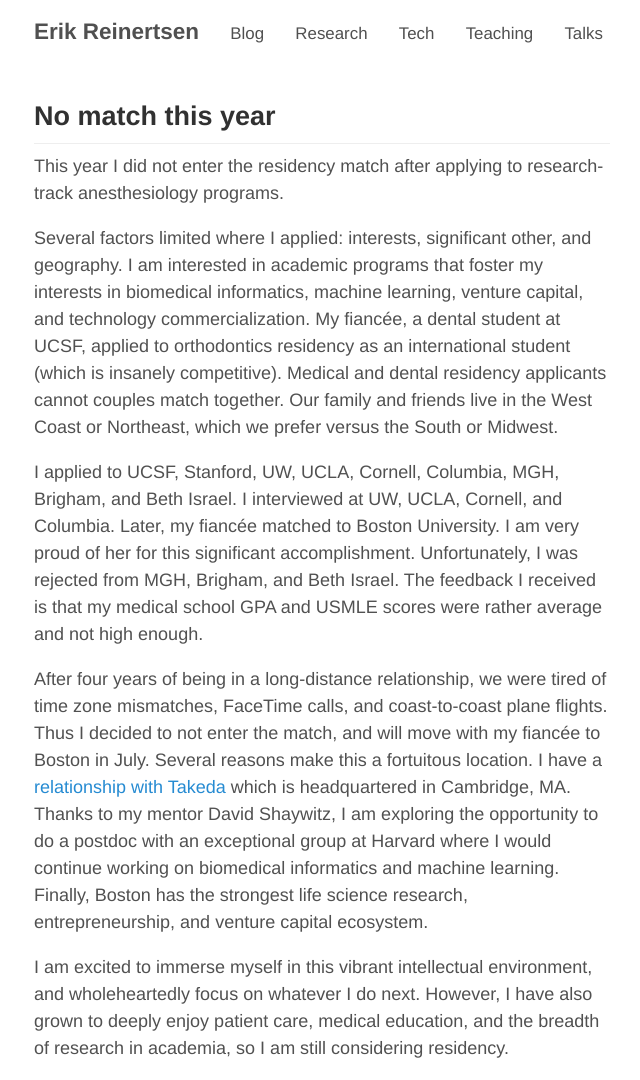
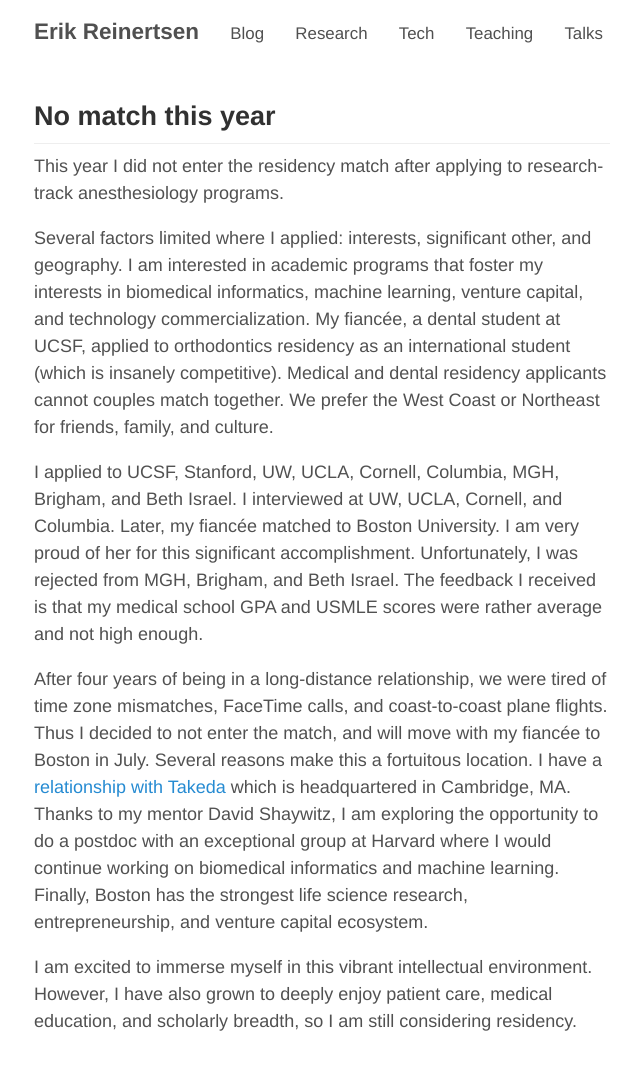
Before and after one commit to erikr/erikr.github.io, a Jekyll site: the page built from _posts/2019-02-21-no-match-this-year.md, in a window 1280 px wide. Shown: the whole page, without its empty margins (318-958 px from the left). Built offline with Jekyll 4.4.1, drawn with Linux system fonts in a browser that asks for light colours; nearby versions of some CDN libraries; comment, search, counter and statistics services are not loaded; after the commit the page ends 1053 px from its top, so only the background shows below that.

Commit message:
revised for brevity

```diff
--- a/_posts/2019-02-21-no-match-this-year.md
+++ b/_posts/2019-02-21-no-match-this-year.md
@@ -6,10 +6,10 @@
 
 This year I did not enter the residency match after applying to research-track anesthesiology programs.
 
-Several factors limited where I applied: interests, significant other, and geography. I am interested in academic programs that foster my interests in biomedical informatics, machine learning, venture capital, and technology commercialization. My fiancée, a dental student at UCSF, applied to orthodontics residency as an international student (which is insanely competitive). Medical and dental residency applicants cannot couples match together. Our family and friends live in the West Coast or Northeast, which we prefer versus the South or Midwest.
+Several factors limited where I applied: interests, significant other, and geography. I am interested in academic programs that foster my interests in biomedical informatics, machine learning, venture capital, and technology commercialization. My fiancée, a dental student at UCSF, applied to orthodontics residency as an international student (which is insanely competitive). Medical and dental residency applicants cannot couples match together. We prefer the West Coast or Northeast for friends, family, and culture.
 
 I applied to UCSF, Stanford, UW, UCLA, Cornell, Columbia, MGH, Brigham, and Beth Israel. I interviewed at UW, UCLA, Cornell, and Columbia. Later, my fiancée matched to Boston University. I am very proud of her for this significant accomplishment. Unfortunately, I was rejected from MGH, Brigham, and Beth Israel. The feedback I received is that my medical school GPA and USMLE scores were rather average and not high enough.
 
 After four years of being in a long-distance relationship, we were tired of time zone mismatches, FaceTime calls, and coast-to-coast plane flights. Thus I decided to not enter the match, and will move with my fiancée to Boston in July. Several reasons make this a fortuitous location. I have a [relationship with Takeda](https://erikreinertsen.com/tech/) which is headquartered in Cambridge, MA. Thanks to my mentor David Shaywitz, I am exploring the opportunity to do a postdoc with an exceptional group at Harvard where I would continue working on biomedical informatics and machine learning. Finally, Boston has the strongest life science research, entrepreneurship, and venture capital ecosystem.
 
-I am excited to immerse myself in this vibrant intellectual environment, and wholeheartedly focus on whatever I do next. However, I have also grown to deeply enjoy patient care, medical education, and the breadth of research in academia, so I am still considering residency.
+I am excited to immerse myself in this vibrant intellectual environment. However, I have also grown to deeply enjoy patient care, medical education, and scholarly breadth, so I am still considering residency.
```
